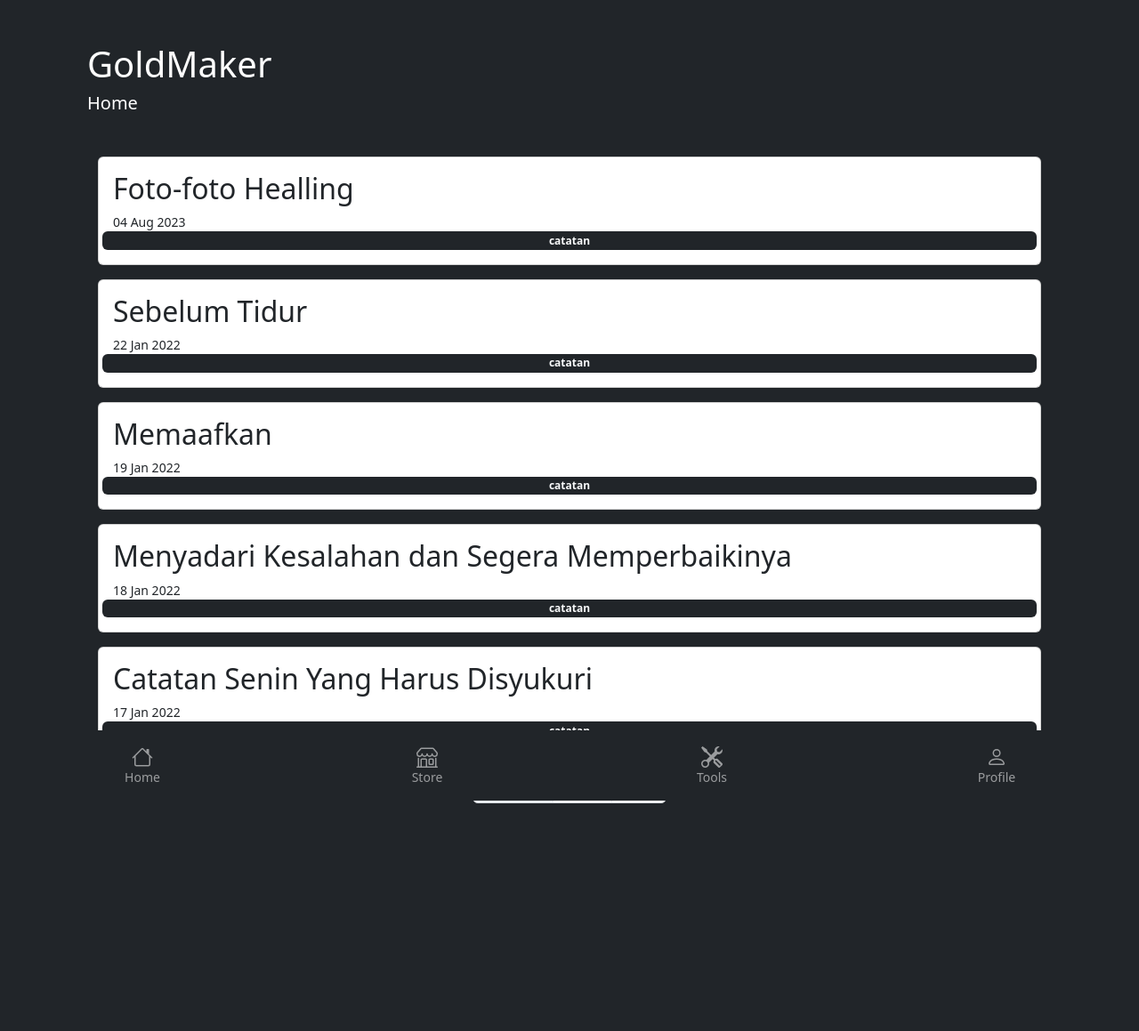
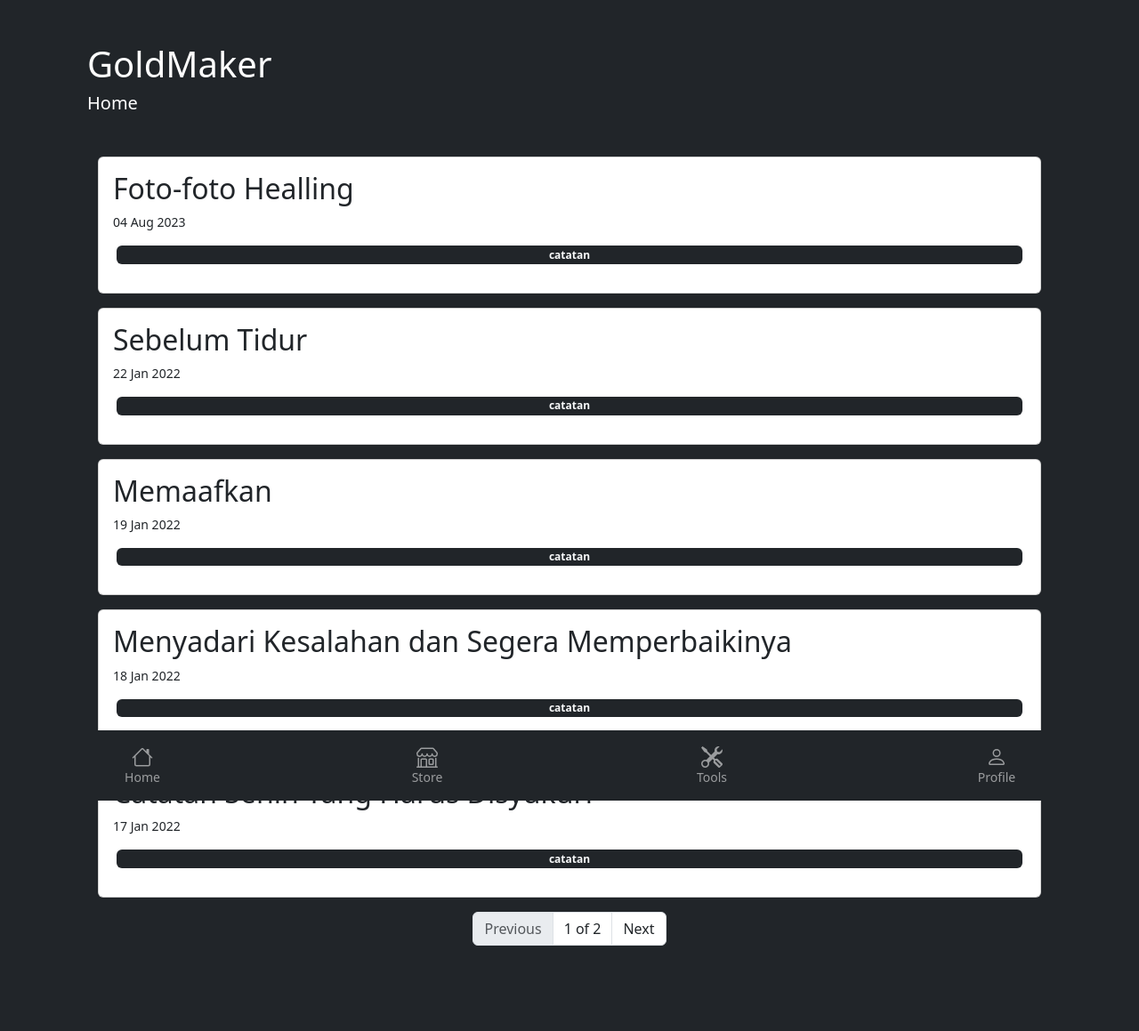
Before and after one commit to angganesia/angganesia.github.io, a Jekyll site: the page built from index.html, in a window 1280 px wide. Shown: the whole page at 89% size. Built offline with Jekyll 4.4.1, drawn with Linux system fonts in a browser that asks for light colours; the list of posts is cut into pages by our own code; before the commit the page ends 999 px from its top, so only the background shows below that.

Commit message:
update index.html

```diff
--- a/index.html
+++ b/index.html
@@ -18,7 +18,7 @@ title: Home
       <small class="date card-text">{{post.date | date_to_string}}</small>
       <div class="row align-items-start">
         {% for c in post.categories %}
-        <div class="categories col badge text-bg-dark">
+        <div class="m-3 categories col badge text-bg-dark">
           <a class="link-light link-offset-2 link-underline-opacity-0 link-underline-opacity-0-hover" href="#!" data-base-url="{{site.baseurl}}" class="category">{{c}}</a>
         </div>
         {% endfor %}
```
